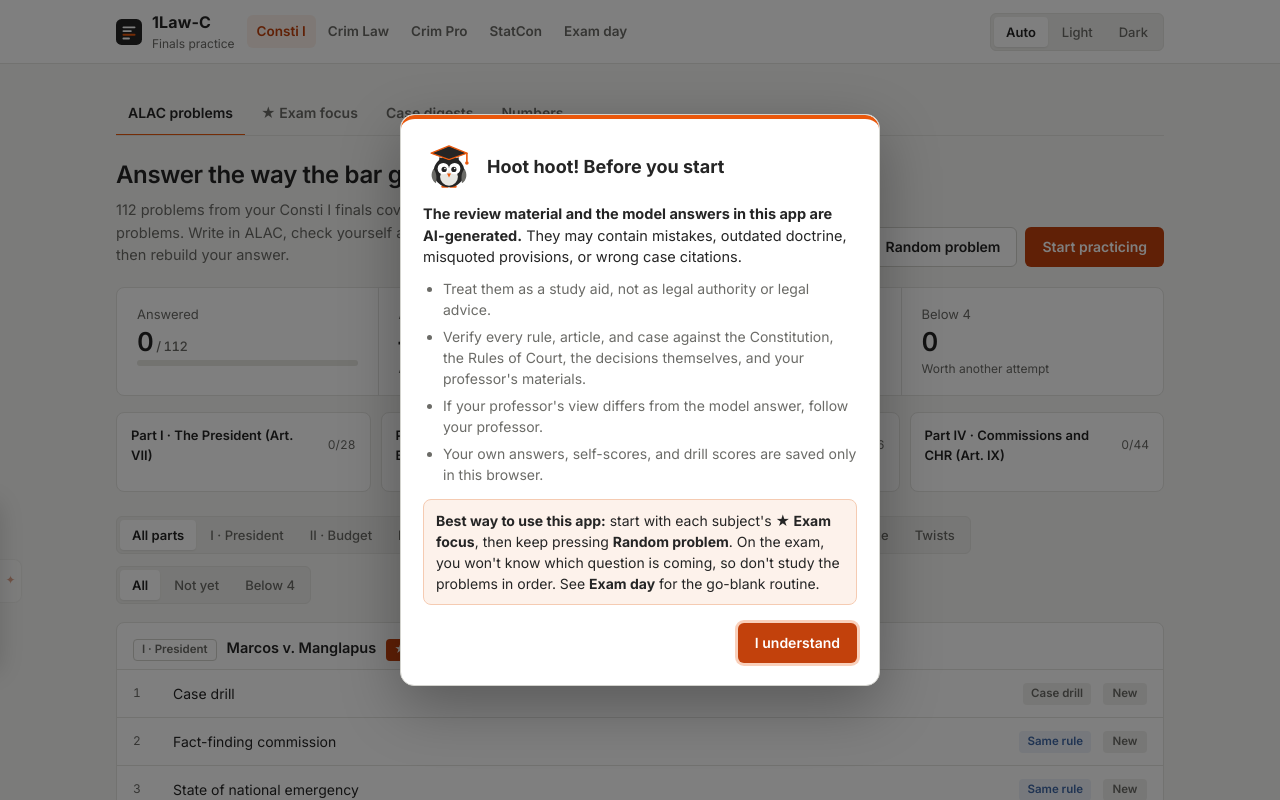
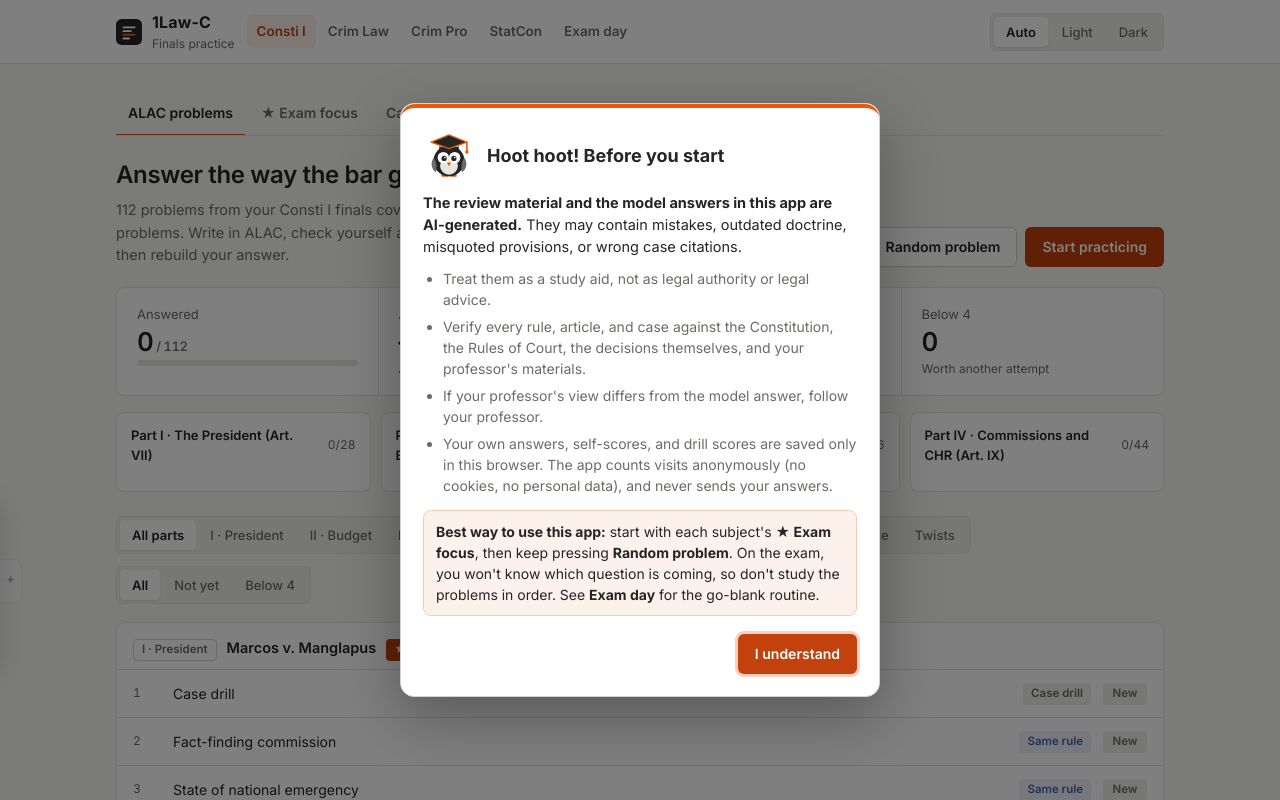
Before and after one commit to serocode/consti-prep, a SvelteKit app: page / in a window 1280 px wide. Shown: the top 800 px of the page. Built offline with nearby package versions, Linux system fonts and the light colour scheme.

Commit message:
analytics

```diff
--- a/package.json
+++ b/package.json
@@ -15,6 +15,7 @@
     "@sveltejs/adapter-vercel": "^5.10.3",
     "@sveltejs/kit": "^2.70.4",
     "@sveltejs/vite-plugin-svelte": "^6.2.4",
+    "@vercel/analytics": "^2.0.1",
     "svelte": "^5.57.3",
     "svelte-check": "^4.7.8",
     "typescript": "^5.9.3",
--- a/src/lib/components/Disclaimer.svelte
+++ b/src/lib/components/Disclaimer.svelte
@@ -66,7 +66,7 @@
 				<li>Treat them as a study aid, not as legal authority or legal advice.</li>
 				<li>Verify every rule, article, and case against the Constitution, the Rules of Court, the decisions themselves, and your professor's materials.</li>
 				<li>If your professor's view differs from the model answer, follow your professor.</li>
-				<li>Your own answers, self-scores, and drill scores are saved only in this browser.</li>
+				<li>Your own answers, self-scores, and drill scores are saved only in this browser. The app counts visits anonymously (no cookies, no personal data), and never sends your answers.</li>
 			</ul>
 		</div>
 		<p class="tip">
--- a/src/routes/+layout.svelte
+++ b/src/routes/+layout.svelte
@@ -1,12 +1,18 @@
 <script lang="ts">
 	import '../app.css';
 	import { page } from '$app/state';
+	import { dev } from '$app/environment';
+	import { injectAnalytics } from '@vercel/analytics/sveltekit';
 	import { store, storageStatus, type Theme } from '$lib/store.svelte';
 	import { answerKey } from '$lib/answerkey.svelte';
 	import Mascot from '$lib/components/Mascot.svelte';
 	import Disclaimer from '$lib/components/Disclaimer.svelte';
 
 	let { children } = $props();
+
+	// Anonymous visitor and page-view counts (Vercel Web Analytics: no cookies, nothing from localStorage is sent).
+	// Called here, not in +layout.ts, because it subscribes to the page store, which needs a component context.
+	injectAnalytics({ mode: dev ? 'development' : 'production' });
 	let showDisclaimer = $state(false);
 
 	// A different line each page load. Keep them light: this is a study app, not a stand-up set.
```
Also changed, not shown: 1 other file (tests, documents, lock files or other folders).
